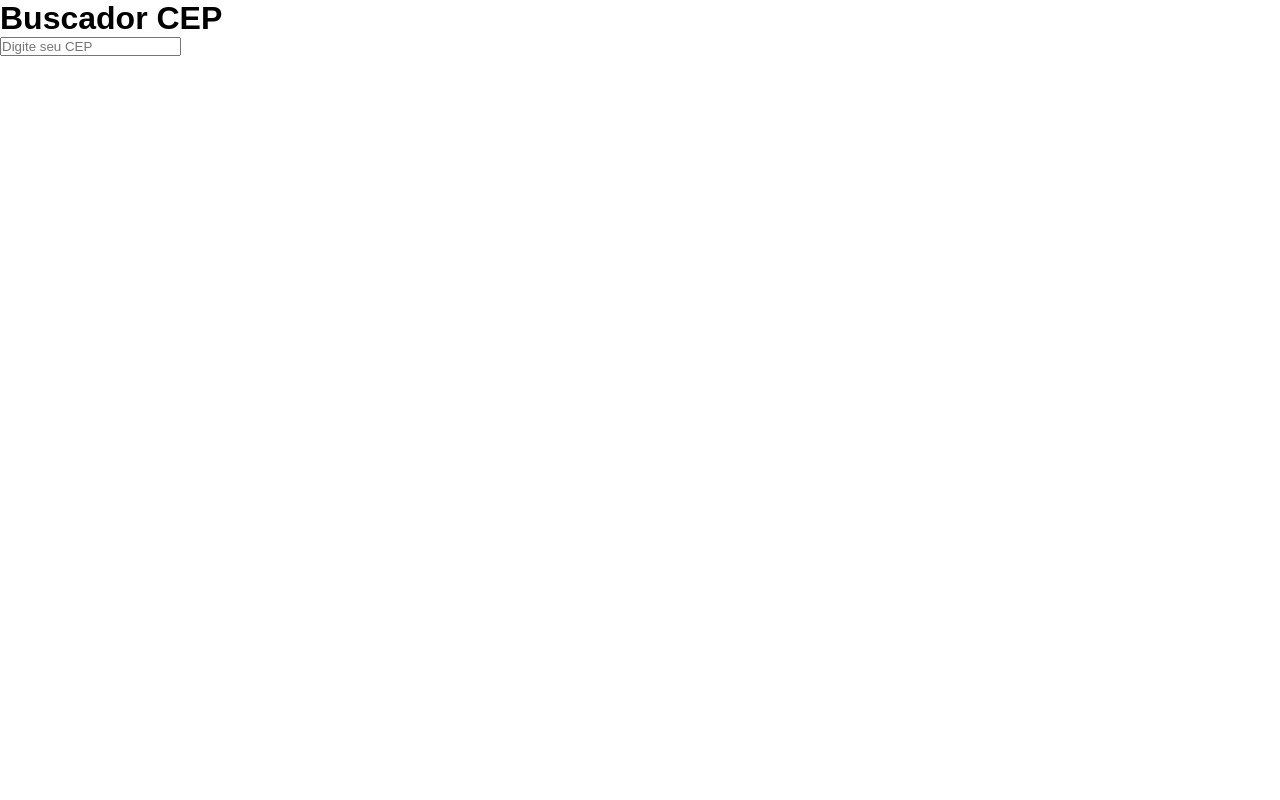
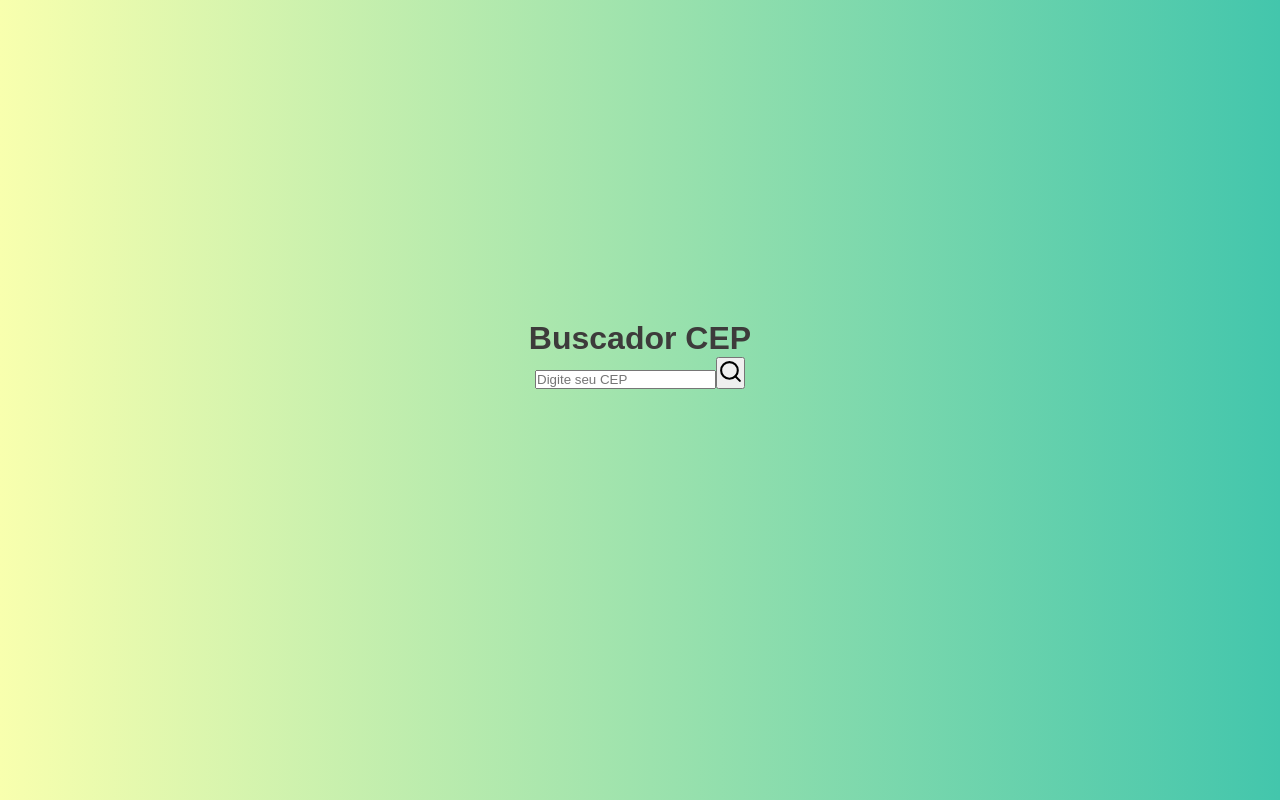
Before and after one commit to Raphael-Goulart/busca-cep, a React (Create React App) app: page / in a window 1280 px wide. Built offline with nearby package versions, Linux system fonts and the light colour scheme.

Commit message:
add background e icone ao input

```diff
--- a/package.json
+++ b/package.json
@@ -8,6 +8,7 @@
     "@testing-library/user-event": "^13.5.0",
     "react": "^18.2.0",
     "react-dom": "^18.2.0",
+    "react-icons": "^4.4.0",
     "react-scripts": "5.0.1",
     "web-vitals": "^2.1.4"
   },
--- a/src/App.js
+++ b/src/App.js
@@ -1,11 +1,12 @@
-
+import { FiSearch } from 'react-icons/fi';
 function App() {
   return (
     <div className="container">
       <h1 className="title">Buscador CEP</h1>
 
      <div className="containerInput">
-      <input type="text" placeholder="Digite seu CEP"></input>
+      <input type="text" placeholder="Digite seu CEP" maxlength="9"></input>
+      <button   type="button" className="botao"><FiSearch size={25} color="#000000"/></button>
      </div>
 
     </div>
--- a/src/index.css
+++ b/src/index.css
@@ -3,3 +3,22 @@
   padding: 0;
   font-family: sans-serif;
 }
+body {
+  height: 100vh;
+  width: 100vw;
+  background: #43C6AC;  /* fallback for old browsers */
+  background: -webkit-linear-gradient(to right, #F8FFAE, #43C6AC);  /* Chrome 10-25, Safari 5.1-6 */
+  background: linear-gradient(to right, #F8FFAE, #43C6AC); /* W3C, IE 10+/ Edge, Firefox 16+, Chrome 26+, Opera 12+, Safari 7+ */
+   ;
+}
+
+.container {
+ display: flex;
+ flex-direction: column;
+ align-items: center;
+}
+
+.title{
+  color: #3d3b3b;
+  margin-top: 25%;
+}
```
Also changed, not shown: 1 other file (tests, documents, lock files or other folders).
